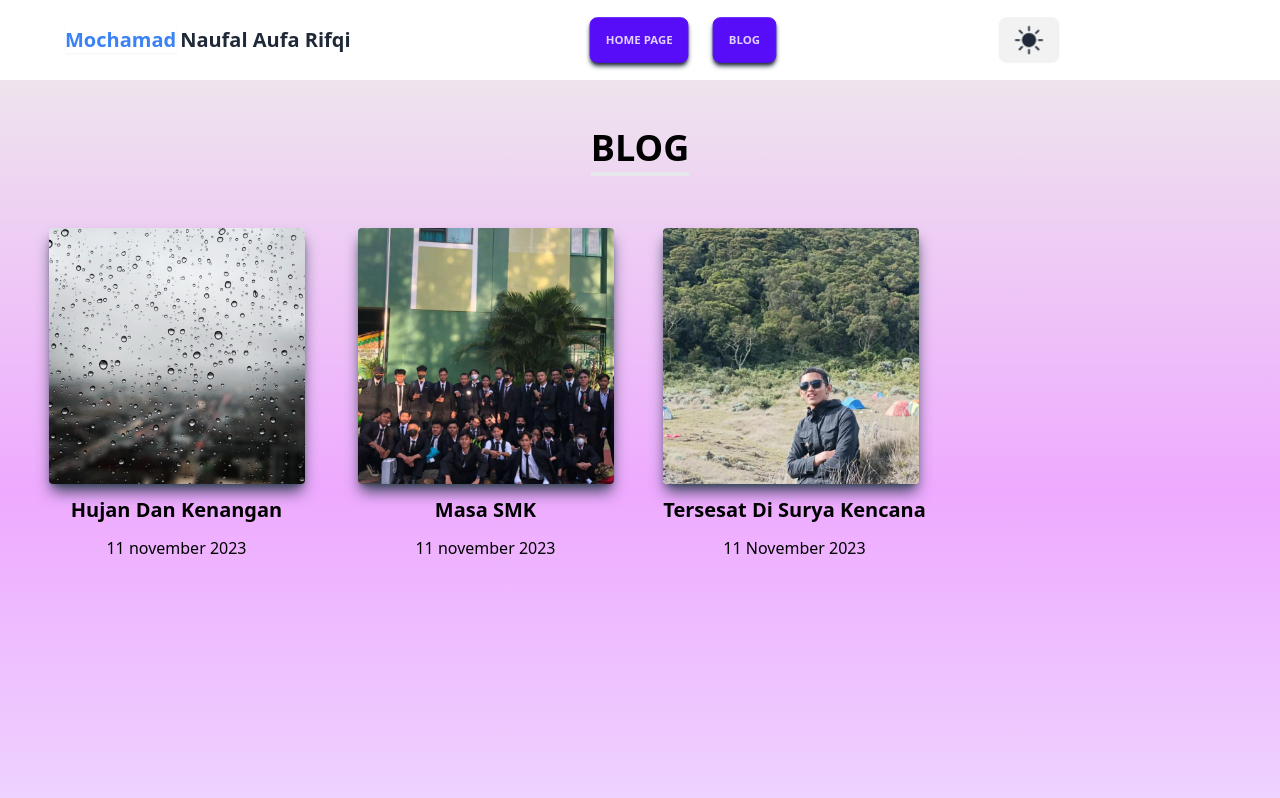
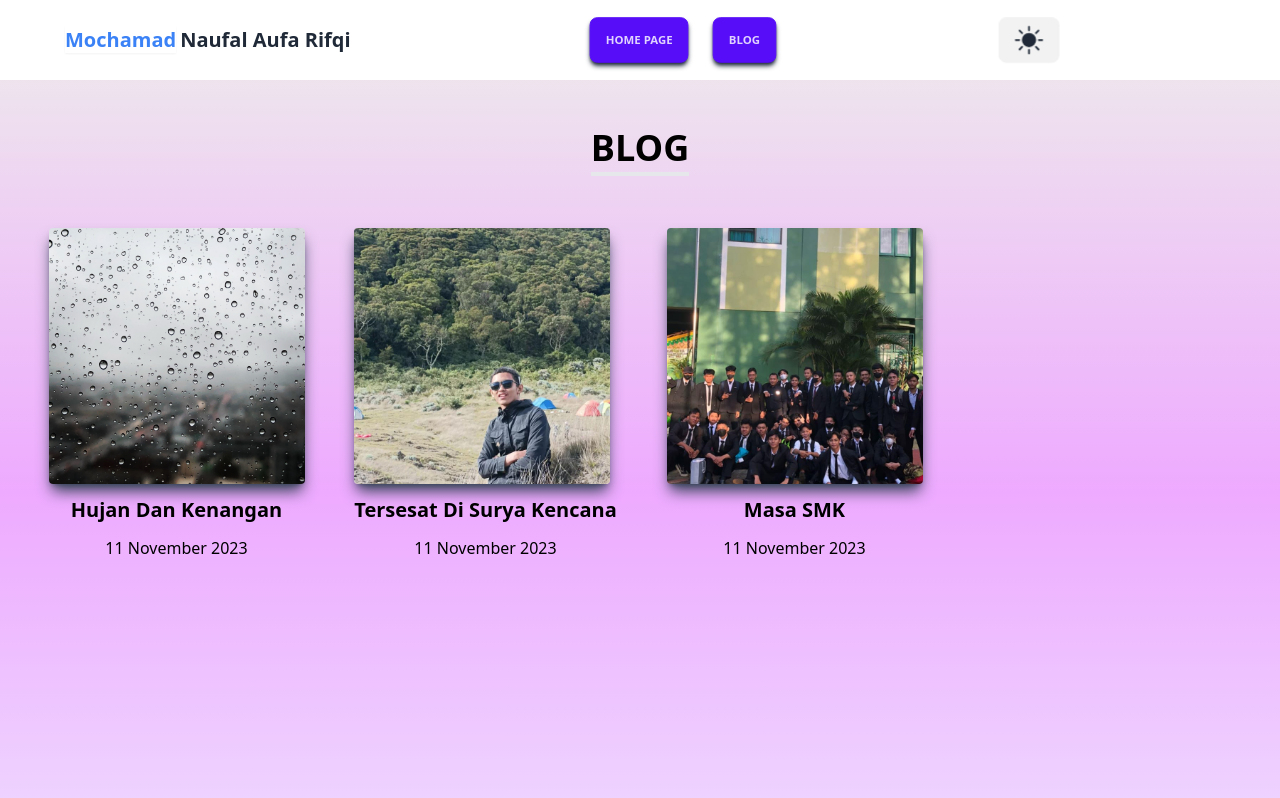
Before and after one commit to naufalaufa/ProjectTailwind, a React (Vite) app: page /blogs in a window 1280 px wide. Shown: the top 798 px of the page. Built offline with nearby package versions, Linux system fonts and the light colour scheme.

Commit message:
solve the image

```diff
--- /dev/null
+++ b/src/Data/DataSingleBlogs.js
@@ -0,0 +1,20 @@
+export const DataSingleBlogs = [
+  {
+    id: 1,
+    image: "/hujan.jpg",
+    title: "Hujan Dan Kenangan",
+    date: "11 November 2023",
+  },
+  {
+    id: 2,
+    image: "/dirikuSurken.jpg",
+    title: "Tersesat Di Surya Kencana",
+    date: "11 November 2023",
+  },
+  {
+    id: 3,
+    image: "/masaSMK.jpg",
+    title: "Masa SMK",
+    date: "11 November 2023",
+  },
+];
--- a/src/Pages/Blogs.jsx
+++ b/src/Pages/Blogs.jsx
@@ -1,5 +1,7 @@
-import { DataBlogStory } from "../Data/DataBlogStory";
 import { CardBlogs, Footer } from "../components";
+import Hujan from "../assets/hujan.jpg";
+import Surken from "../assets/dirikuSurken.jpg";
+import masaSMK from "../assets/masaSMK.jpg";
 
 const Blogs = () => {
   return (
@@ -10,11 +12,25 @@ const Blogs = () => {
         </h1>
 
         <div className="grid grid-cols-1 sm:grid-cols-2 md:grid-cols-3 md:gap-5 xl:grid-cols-4 mb-60 ">
-          {DataBlogStory.map((item) => {
-            return <CardBlogs key={item.id} {...item} />;
-          })}
+          <CardBlogs
+            id={1}
+            image={Hujan}
+            title="Hujan Dan Kenangan"
+            date="11 November 2023"
+          />
+          <CardBlogs
+            id={2}
+            image={Surken}
+            title="Tersesat Di Surya Kencana"
+            date="11 November 2023"
+          />
+          <CardBlogs
+            id={3}
+            image={masaSMK}
+            title="Masa SMK"
+            date="11 November 2023"
+          />
         </div>
-
         <Footer />
       </div>
     </>
--- /dev/null
+++ b/src/Pages/ComingSoon.jsx
@@ -0,0 +1,14 @@
+import { Link } from "react-router-dom";
+
+const ComingSoon = () => {
+  return (
+    <div className="h-screen font-bold w-full mt-20  text-center grid place-content-center place-items-center">
+      <h1>ComingSoon</h1>
+      <Link to="/blogs" className="btn mt-5">
+        Back Home
+      </Link>
+    </div>
+  );
+};
+
+export default ComingSoon;
--- /dev/null
+++ b/src/Pages/SingleBlogs.jsx
@@ -0,0 +1,27 @@
+import { Link } from "react-router-dom";
+import { DataSingleBlogs } from "../Data/DataSingleBlogs";
+
+const SingleBlogs = () => {
+  return (
+    <div className="mt-20 py-20">
+      <div>
+        <Link to="/blogs" className="btn btn-neutral">
+          Back Home
+        </Link>
+      </div>
+      <div>
+        {DataSingleBlogs.map((item) => {
+          const { id, image, title, date } = item;
+          return (
+            <div key={id}>
+              <p>{date}</p>
+              <h1>{title}</h1>
+            </div>
+          );
+        })}
+      </div>
+    </div>
+  );
+};
+
+export default SingleBlogs;
--- a/src/Pages/index.js
+++ b/src/Pages/index.js
@@ -1,3 +1,4 @@
 export { default as Blogs } from "./Blogs";
 export { default as ErrorPage } from "./ErrorPage";
 export { default as LandingPage } from "./LandingPage";
+export { default as SingleBlogs } from "./SingleBlogs";
--- a/src/components/Card/Cart/CardBlogs.jsx
+++ b/src/components/Card/Cart/CardBlogs.jsx
@@ -1,16 +1,17 @@
 import PropTypes from "prop-types";
+import { Link } from "react-router-dom";
 
-const CardBlogs = ({ image, title, date }) => {
+const CardBlogs = ({ image, title, date, id }) => {
   return (
     <div className="mt-10 m-auto">
-      <div>
+      <Link to={`${id}`}>
         <img
           src={image}
-          className="w-64 h-64 rounded object-cover hover:opacity-80 cursor-pointer shadow-lg shadow-slate-700 "
+          className="w-64 h-64 rounded object-cover hover:opacity-80 cursor-pointer shadow-lg shadow-slate-700"
           alt="error"
         />
-      </div>
-      <div className="">
+      </Link>
+      <div>
         <h1 className="text-center my-3 text-xl font-semibold ">{title}</h1>
         <p className="text-center font-light">{date}</p>
       </div>
@@ -22,6 +23,7 @@ CardBlogs.propTypes = {
   image: PropTypes.string,
   title: PropTypes.string,
   date: PropTypes.string,
+  id: PropTypes.string,
 };
 
 export default CardBlogs;
```
Also changed, not shown: src/App.jsx (+6 -1 lines).
